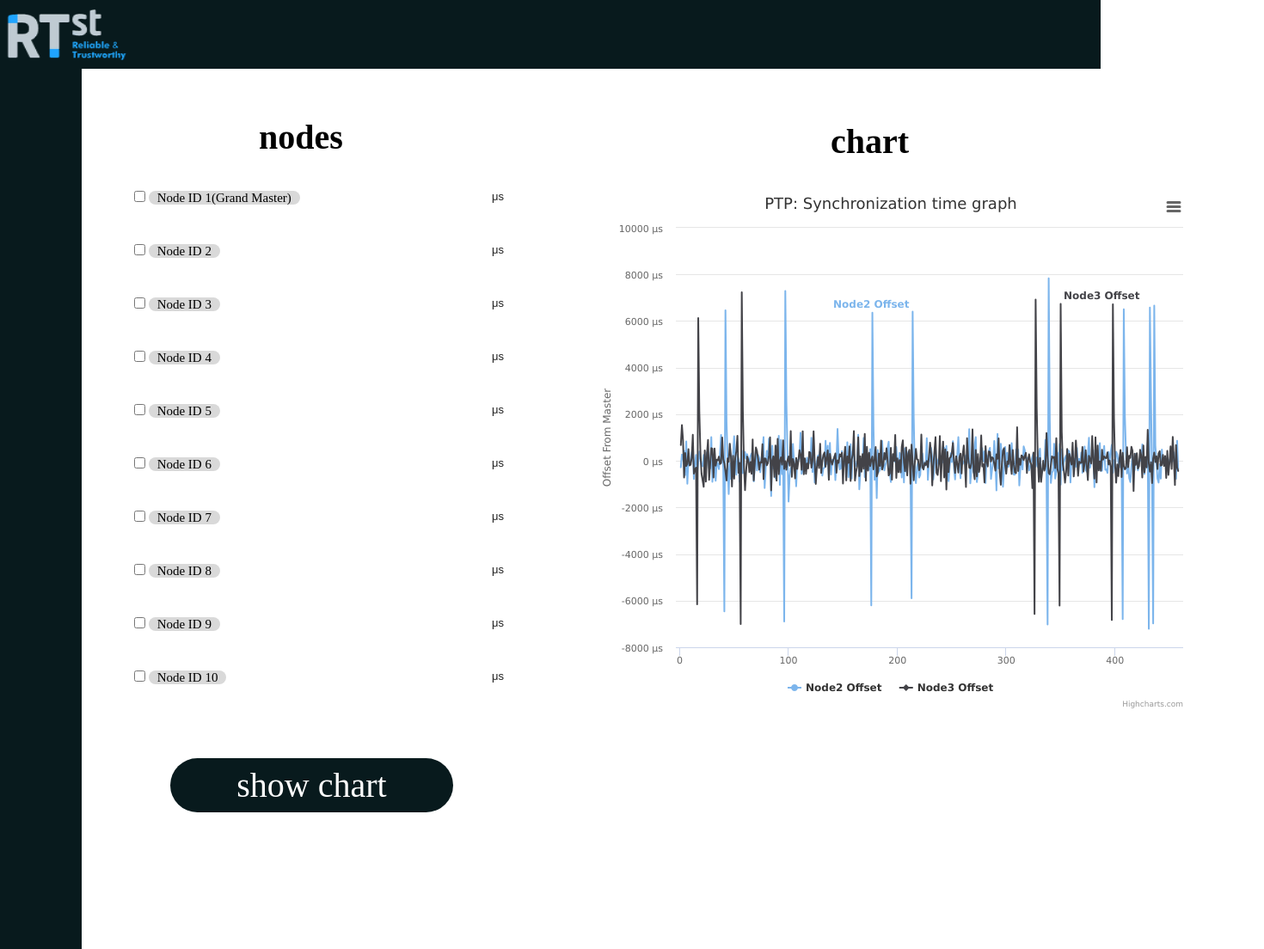
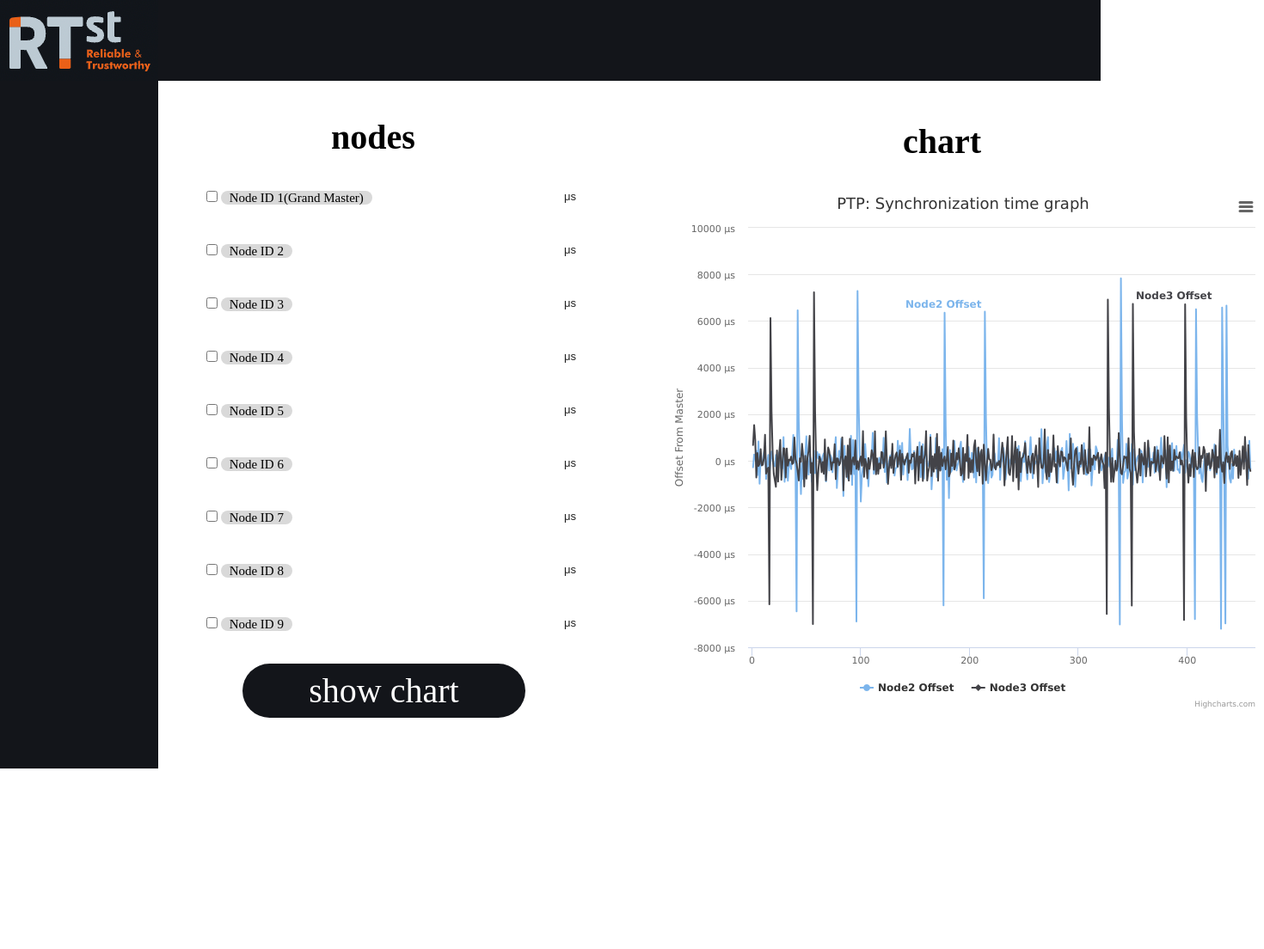
Before and after one commit to minkyxng/ptp-visualization, a plain HTML site: page index.html in a window 1280 px wide. Shown: the whole page at 86% size, 1470 px wide, since content can reach past the window. After the commit the page ends 985 px from the top, so only its background shows below. Drawn offline with nearby package versions, Linux system fonts and the light colour scheme.

Commit message:
수정1
css 수정 log읽어오기 전

```diff
--- a/css/style.css
+++ b/css/style.css
@@ -3,26 +3,26 @@
 #header {
   /* 헤더 */
   width: 100%;
-  height: 80px;
-  background-color: #081a1d;
+  height: 94px;
+  background-color: #13151A;
 }
 #cont_left {
   /* 왼쪽 바  */
   float: left;
-  width: 95px;
-  height: 1024px;
-  background-color: #081a1d;
+  width: 184px;
+  height: 100vh;
+  background-color: #13151A;
 }
 #cont_center {
   /* 가운데 작업 공간, 흰색 바탕 */
-  height: 969px;
+  height: 100vh;
 }
 #nodes {
   /* 노드 리스트 제목부터, 리스트, 밑에 쇼차트 버튼까지 */
   position: absolute;
   width: 510px;
   height: 853px;
-  left: 106px;
+  left: 190px;
   top: 132px;
 }
 #shownodes {
@@ -30,7 +30,7 @@
   padding-left: 50px;
   position: absolute;
   width: 510px;
-  height: 608px;
+  height: 70vh;
   left: 0px;
   top: 87px;
   overflow-y: scroll;
@@ -193,7 +193,7 @@
   height: 63px;
 
 
-  background-color: #081A1D;
+  background-color: #13151A;
   border-radius: 40px;
   font-family: 'sans-serif';
   font-style: normal;
@@ -208,7 +208,7 @@
 #showbutton {
   position: absolute;
   left: 92px;
-  top:750px;
+  top: 80vh;
 }
 
 #showchart:hover {
--- a/index.html
+++ b/index.html
@@ -25,7 +25,7 @@
 <body>
   <div>
     <div id="header">
-      <img src=".\사진\알티스트 파란 로고.png" alt="">
+      <img src=".\사진\알티스트 로고.png" alt="">
     </div>
     <div id="content">
       <div id="cont_left">
```
Also changed, not shown: js/extract.js (added, +16 -0 lines), lo.html (+1 -1 lines), 3 other files.
